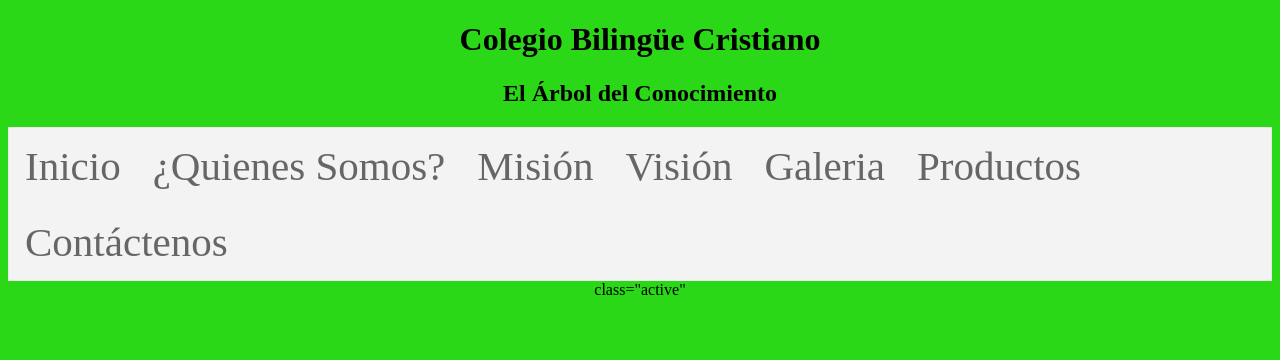
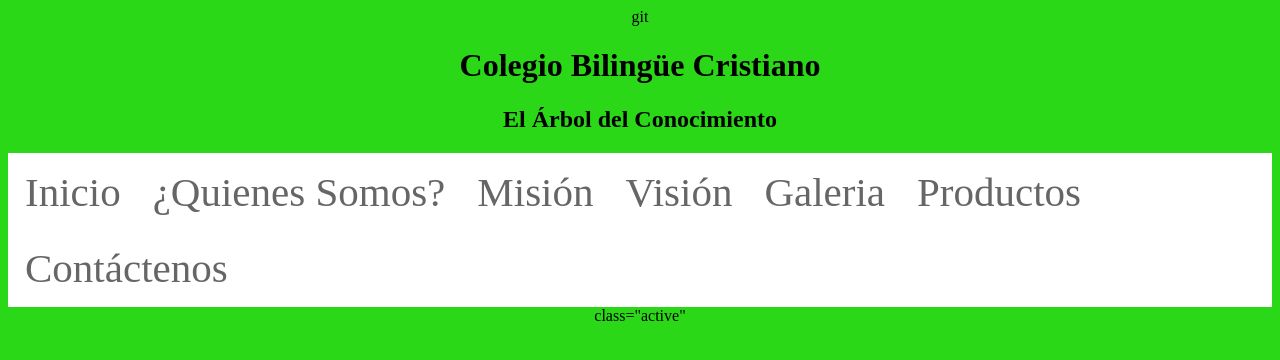
Before and after one commit to Isabarios/Laboratorio2-PaginaWeb, a plain HTML site: page index.html in a window 1280 px wide. Drawn offline with Linux system fonts and the light colour scheme.

Commit message:
actualizacion

```diff
--- a/index.css
+++ b/index.css
@@ -11,8 +11,8 @@ ul {
   margin: 0;
   padding: 0;
   overflow: hidden;
-  border: 1px solid #e7e7e7;
-  background-color: #f3f3f3;
+  border: 1px solid #ffffff;
+  background-color: #ffffff;
 }
 
 li {
--- a/index.html
+++ b/index.html
@@ -8,7 +8,7 @@
       <link rel="stylesheet" href="index.css">
 </head>
 
-<body>
+<body>git
       <header>
             <h1>Colegio Bilingüe Cristiano</h1>
             <h2>El Árbol del Conocimiento</h2>
```
